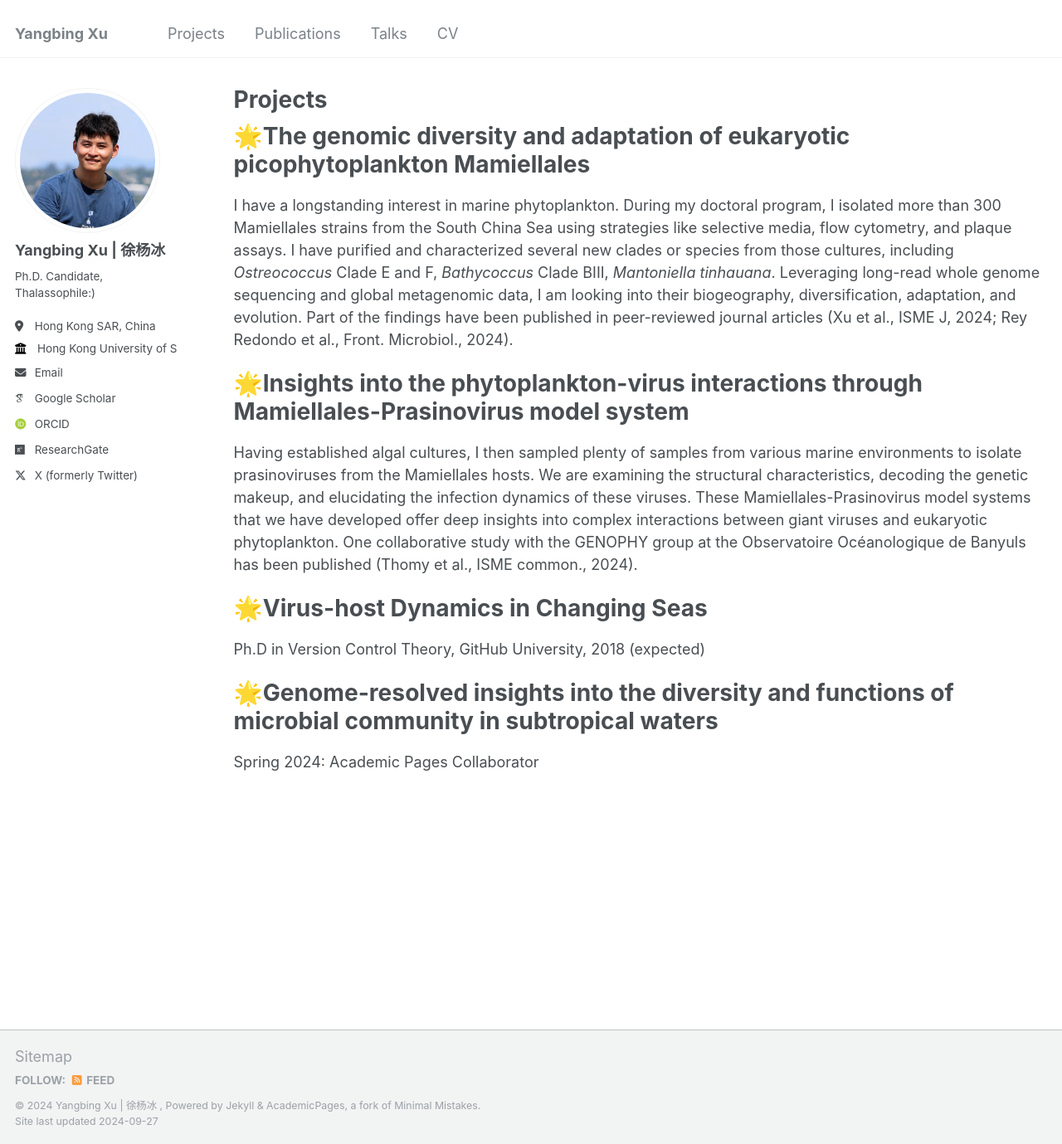
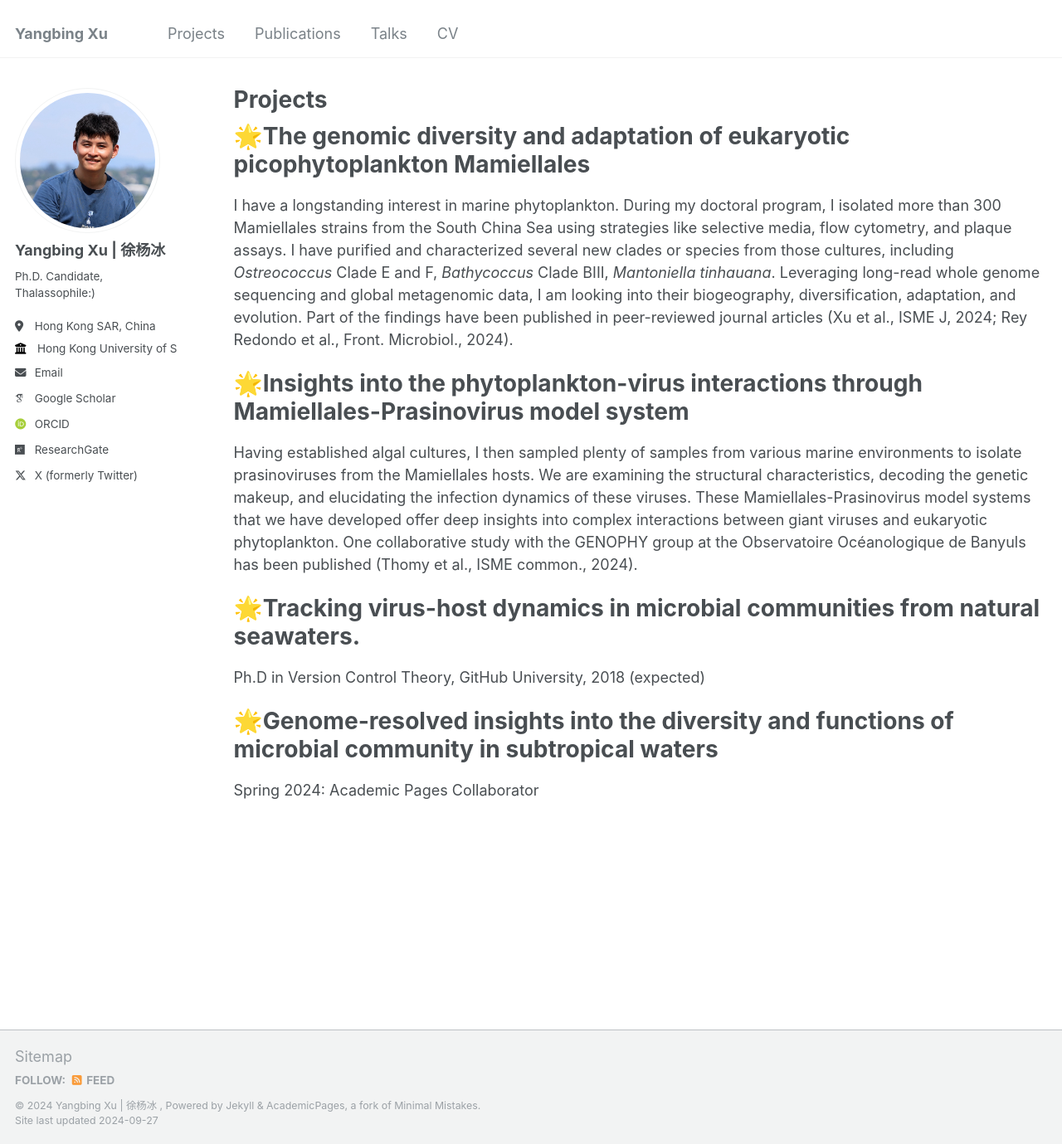
Before and after one commit to Yangbing-Ocean/yangbing, a Jekyll site: the page built from _pages/projects.md, in a window 1280 px wide and 1379 px high. Shown: the whole window at 83% size. Built offline with Jekyll 4.4.1, drawn with Linux system fonts in a browser that asks for light colours; some web fonts are replaced.

Commit message:
Update projects.md

```diff
--- a/_pages/projects.md
+++ b/_pages/projects.md
@@ -15,7 +15,7 @@ I have a longstanding interest in marine phytoplankton. During my doctoral progr
 ======
 Having established algal cultures, I then sampled plenty of samples from various marine environments to isolate prasinoviruses from the Mamiellales hosts. We are examining the structural characteristics, decoding the genetic makeup, and elucidating the infection dynamics of these viruses. These Mamiellales-Prasinovirus model systems that we have developed offer deep insights into complex interactions between giant viruses and eukaryotic phytoplankton. One collaborative study with the GENOPHY group at the Observatoire Océanologique de Banyuls has been published (Thomy et al., ISME common., 2024).
 
-🌟Virus-host Dynamics in Changing Seas
+🌟Tracking virus-host dynamics in microbial communities from natural seawaters.
 ======
 Ph.D in Version Control Theory, GitHub University, 2018 (expected)
 
```
